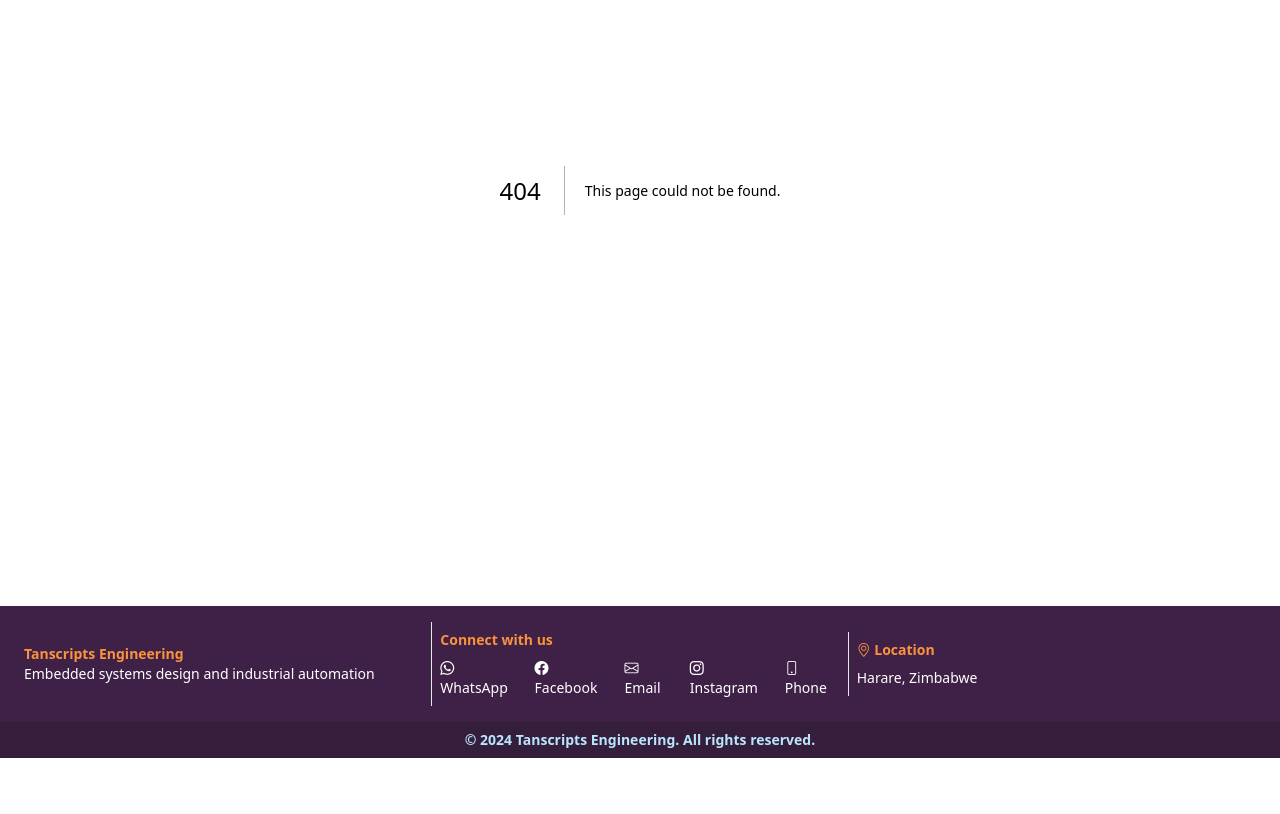
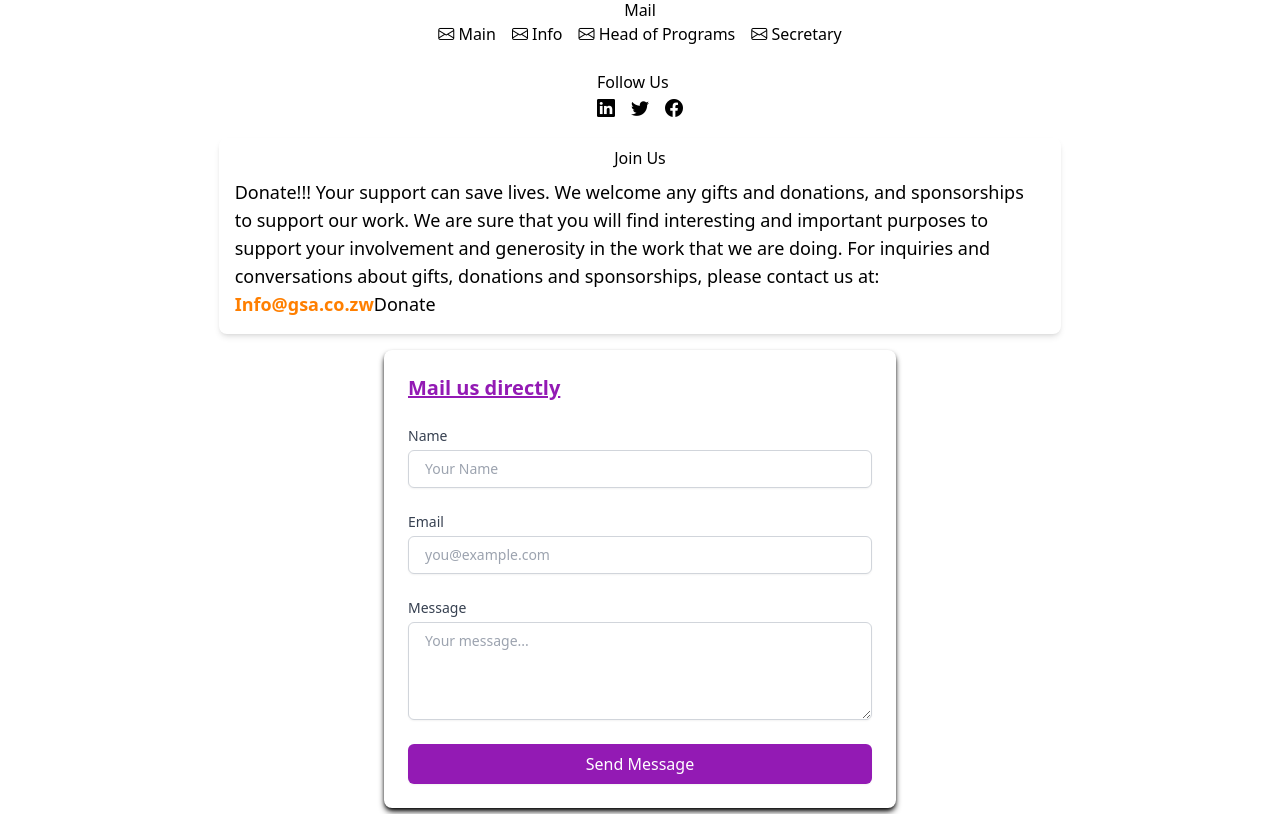
Before and after one commit to worshix/tanscripts, a Next.js app: page /contactus in a window 1280 px wide. Before the commit this address had no page. Shown: the part 260-1074 px from the top of the page. Before the commit the page ends 1018 px from the top, so only its background shows below. Built offline with nearby package versions, Linux system fonts and the light colour scheme.

Commit message:
Added a new contactus route, about to update info

```diff
--- a/package.json
+++ b/package.json
@@ -17,6 +17,7 @@
     "autoprefixer": "^10.4.19",
     "gsap": "^3.12.5",
     "next": "14.2.5",
+    "nodemailer": "^6.9.14",
     "react": "^18",
     "react-dom": "^18",
     "sharp": "^0.33.4",
--- /dev/null
+++ b/src/app/api/contact/route.js
@@ -0,0 +1,31 @@
+import nodemailer from 'nodemailer';
+
+export async function POST(req) {
+  const { name, email, message } = await req.json();
+
+  const transporter = nodemailer.createTransport({
+    service: 'gmail',
+    auth: {
+      user: process.env.EMAIL_USER,
+      pass: process.env.EMAIL_PASS,
+    },
+  });
+
+  const mailOptions = {
+    from: email,
+    to: process.env.EMAIL_USER,
+    subject: `Contact Us Form Submission from ${name}`,
+    text: message,
+  };
+
+  try {
+    await transporter.sendMail(mailOptions);
+    return new Response(JSON.stringify({ message: 'Email sent successfully!' }), {
+      status: 200,
+    });
+  } catch (error) {
+    return new Response(JSON.stringify({ error: 'Error sending email.' }), {
+      status: 500,
+    });
+  }
+}
--- /dev/null
+++ b/src/app/contactus/ContactUs.jsx
@@ -0,0 +1,102 @@
+'use client'
+import { useState } from 'react';
+
+const ContactUs = () => {
+  const [formData, setFormData] = useState({ name: '', email: '', message: '' });
+  const [status, setStatus] = useState('');
+
+  const handleChange = (e) => {
+    setFormData({ ...formData, [e.target.name]: e.target.value });
+  };
+
+  const handleSubmit = async (e) => {
+    e.preventDefault();
+
+    setStatus('Sending...');
+
+    try {
+      const res = await fetch('/api/contact', {
+        method: 'POST',
+        headers: {
+          'Content-Type': 'application/json',
+        },
+        body: JSON.stringify(formData),
+      });
+
+      if (res.ok) {
+        setStatus('Message sent successfully!');
+        setFormData({ name: '', email: '', message: '' });
+      } else {
+        setStatus('Failed to send message.');
+      }
+    } catch (error) {
+      setStatus('Failed to send message.');
+    }
+  };
+
+  return (
+    <form onSubmit={handleSubmit} className="max-w-lg mx-auto p-6 bg-white rounded-lg shadow-md shadow-black space-y-6 my-4">
+      <h1 className='font-bold text-main-400 text-xl underline'>Mail us directly</h1>
+      <div>
+        <label htmlFor="name" className="block text-sm font-medium text-gray-700">
+          Name
+        </label>
+        <input
+          type="text"
+          id="name"
+          name="name"
+          value={formData.name}
+          onChange={handleChange}
+          className="mt-1 block w-full px-4 py-2 border border-gray-300 rounded-md shadow-sm focus:ring-main-400 focus:border-main-400 sm:text-sm"
+          placeholder="Your Name"
+          required
+        />
+      </div>
+
+      <div>
+        <label htmlFor="email" className="block text-sm font-medium text-gray-700">
+          Email
+        </label>
+        <input
+          type="email"
+          id="email"
+          name="email"
+          value={formData.email}
+          onChange={handleChange}
+          className="mt-1 block w-full px-4 py-2 border border-gray-300 rounded-md shadow-sm focus:ring-main-400 focus:border-main-400 sm:text-sm"
+          placeholder="you@example.com"
+          required
+        />
+      </div>
+
+      <div>
+        <label htmlFor="message" className="block text-sm font-medium text-gray-700">
+          Message
+        </label>
+        <textarea
+          id="message"
+          name="message"
+          value={formData.message}
+          onChange={handleChange}
+          rows="4"
+          className="mt-1 block w-full px-4 py-2 border border-gray-300 rounded-md shadow-sm focus:ring-main-400 focus:border-main-400 sm:text-sm"
+          placeholder="Your message..."
+          required
+        />
+      </div>
+
+      <div>
+        <button
+          type="submit"
+          className="w-full px-4 py-2 text-white bg-main-400 rounded-md shadow-sm hover:bg-main-500 focus:outline-none focus:ring-2 focus:ring-offset-2 focus:ring-main-400"
+        >
+          Send Message
+        </button>
+      </div>
+
+      {status && <p className="text-sm text-gray-500">{status}</p>}
+    </form>
+  );
+};
+
+export default ContactUs;
--- /dev/null
+++ b/src/app/contactus/page.jsx
@@ -0,0 +1,55 @@
+import ContactUs from './ContactUs'
+import Link from 'next/link'
+
+const page = () => {
+  return (
+    <main className='p-2'>
+      <h1 className="text-3xl sm:text-5xl font-bold mt-4 sm:my-10 text-center text-main-400">Contact Us</h1>
+      <section className='flex items-center justify-center'>
+      <div className='flex flex-col sm:flex-row lg:flex-col gap-6 text-center sm:text-left items-center justify-center'>
+        <div>
+          <h4 className='section-heading'>Connect With Us</h4>
+          <ul className='flex gap-4 items-center justify-center'>
+            <li><a href="tel:+263772916923" className='bi bi-phone'> Phone</a></li>
+            <li><a href="tel:+263778473160" className='bi bi-telephone'> Cell</a></li>
+          </ul>
+        </div>
+        <div>
+          <h4 className='section-heading self-center text-center'>Mail</h4>
+          <ul className='flex gap-4 flex-wrap items-center justify-center'>
+            <li><a href="mailto:gsateamglobal@gmail.com" className='bi bi-envelope'> Main</a></li>
+            <li><a href="mailto:Info@gsa.co.zw" className='bi bi-envelope'> Info</a></li>
+            <li><a href="mailto:Headofprograms@gsa.co.zw" className='bi bi-envelope'> Head of Programs</a></li>
+            <li><a href="mailto:secretary@gsa.co.zw" className='bi bi-envelope'> Secretary</a></li>
+          </ul>
+        </div>
+
+        <div>
+          <h1 className='section-heading'>Follow Us</h1>
+          <div className='flex gap-4 justify-center text-lg'>
+            <Link href='https://www.linkedin.com/company/generational-stewards-for-antimicrobials-gsa/'><i className='bi bi-linkedin'></i></Link>
+            <Link href='https://twitter.com/Preservefutures'><i className='bi bi-twitter'></i></Link>
+            <Link href='https://www.facebook.com/profile.php?id=1000093674206378&mibextid=LQQJ4d'><i className='bi bi-facebook'></i></Link>
+          </div>
+        </div>
+        </div>
+      </section>
+
+      <section className="join-us p-2 rounded-lg sm:w-2/3 mx-auto shadow-md my-4">
+          <h1 className="section-heading text-center">Join Us</h1>
+          <p className="p-2 slide-in-top sm:text-lg">
+            Donate!!! Your support can save lives.
+            We welcome any gifts and donations, and sponsorships to support our work. We are sure that you will find interesting and important purposes to support your involvement and generosity in the work that we are doing.
+            For inquiries and conversations about gifts, donations and sponsorships, please contact us at:
+            <br />
+            <span className="font-bold text-main2">Info@gsa.co.zw</span>
+            <Link href="mailto:Info@gsa.co.zw" className="btn-main">Donate</Link>
+          </p>
+        </section>
+
+      <ContactUs />
+    </main>
+  )
+}
+
+export default page
--- a/src/app/page.jsx
+++ b/src/app/page.jsx
@@ -3,10 +3,8 @@ import Link from 'next/link';
 import dynamic from 'next/dynamic';
 import ContactForm from '@/components/ContactForm';
 import Gallery from '@/components/Gallery';
-import testImages  from './../../public/Images';
 import VideoGallery from '@/components/VideoGallery';
 import { createClient } from '@/prismicio';
-import { PrismicNextImage } from '@prismicio/next';
 
 const client = createClient();
 
@@ -26,13 +24,6 @@ const contacts = [
         link:'#',
         bootstrapIcon:'facebook',
         details:'page_name',
-    },
-    {
-        id:'contact-3',
-        name:'instagram',
-        link:'#',
-        bootstrapIcon:'instagram',
-        details:'insta user name',
     },
     {
         id:'contact-4',
@@ -107,19 +98,6 @@ const service2 = {
         }
     ],
 }
-//images to test the gallery
-//const images =  testImages.slice(0,5)
-
-/**tester videos
-const videos = [
-    { src: '/assets/video1.mp4', type: 'video/mp4', description: 'This video shows absolute nonsense and should be taken down' },
-    { src: '/assets/video2.mp4', type: 'video/mp4', description: 'This video shows absolute nonsense and should be taken down' },
-    { src: '/assets/video3.mp4', type: 'video/mp4', description: 'This video shows absolute nonsense and should be taken down' },
-    // Add more videos as needed
-];
-*/
-//const videos = client.getAllByType('video');
-
 
 export default async function Home() {
     const images = await client.getAllByType('image');
--- a/src/components/Navbar.jsx
+++ b/src/components/Navbar.jsx
@@ -18,7 +18,7 @@ const links = [
     },
     {
         name:"Contact Us",
-        link:'/#contact-us'
+        link:'contactus'
     },
 ]
 
```
Also changed, not shown: 1 other file (tests, documents, lock files or other folders).
